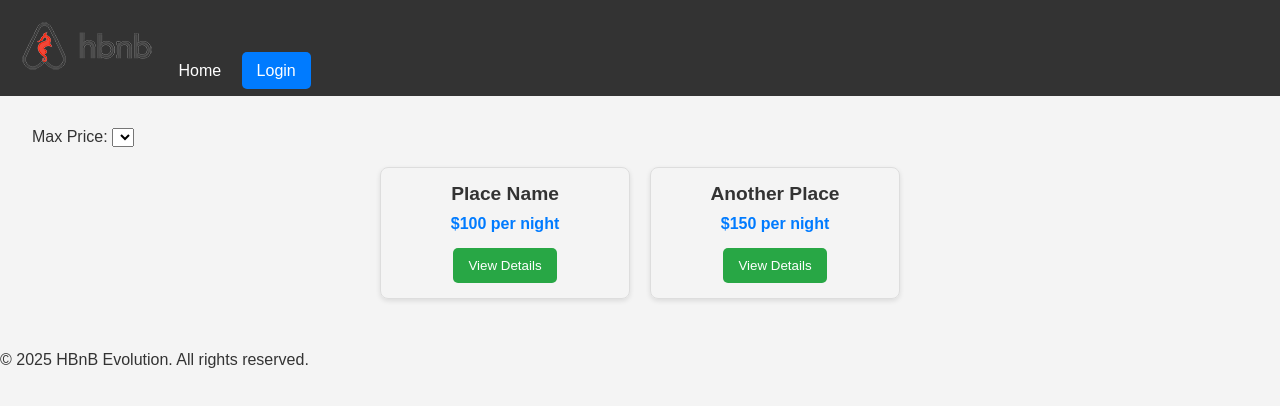
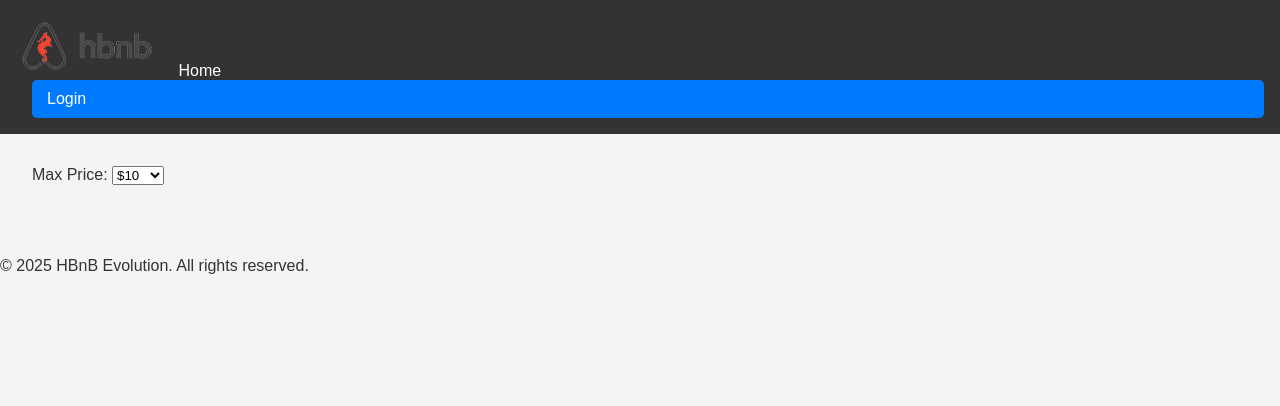
Before and after one commit to MaKSiiMe/holbertonschool-hbnb, a plain HTML site: page Part4/index.html in a window 1280 px wide. Drawn offline with Linux system fonts and the light colour scheme; no server answers.

Commit message:
Mise à jour de l'index HTML et du script JavaScript pour améliorer la gestion des lieux. Ajout de la vérification de l'authentification, de la récupération des lieux via l'API, et de la fonctionnalité de filtrage par prix.

```diff
--- a/Part4/index.html
+++ b/Part4/index.html
@@ -19,21 +19,11 @@
         <section id="filter">
             <label for="price-filter">Max Price:</label>
             <select id="price-filter">
-                <!-- Options will be populated dynamically -->
+                <!-- Les options seront ajoutées dynamiquement -->
             </select>
         </section>
         <section id="places-list">
-            <div class="place-card">
-                <h3 class="place-name">Place Name</h3>
-                <p class="place-price">$100 per night</p>
-                <button class="details-button">View Details</button>
-            </div>
-            <div class="place-card">
-                <h3 class="place-name">Another Place</h3>
-                <p class="place-price">$150 per night</p>
-                <button class="details-button">View Details</button>
-            </div>
-            <!-- Additional cards can be added dynamically -->
+            <!-- Les lieux seront ajoutés dynamiquement -->
         </section>
     </main>
     <footer>
--- a/Part4/scripts.js
+++ b/Part4/scripts.js
@@ -1,16 +1,52 @@
 document.addEventListener('DOMContentLoaded', () => {
+    const loginLink = document.getElementById('login-link');
     const placesList = document.getElementById('places-list');
+    const priceFilter = document.getElementById('price-filter');
 
-    // Fonction pour récupérer les lieux depuis l'API
-    async function fetchPlaces() {
+    // Vérifier l'authentification de l'utilisateur
+    function checkAuthentication() {
+        const token = getCookie('token');
+        if (!token) {
+            loginLink.style.display = 'block';
+        } else {
+            loginLink.style.display = 'none';
+            fetchPlaces(token);
+        }
+    }
+
+    // Fonction pour récupérer la valeur d'un cookie par son nom
+    function getCookie(name) {
+        const value = `; ${document.cookie}`;
+        const parts = value.split(`; ${name}=`);
+        if (parts.length === 2) return parts.pop().split(';').shift();
+        return null;
+    }
+
+    // Récupérer les lieux depuis l'API
+    async function fetchPlaces(token) {
         try {
-            const response = await fetch('http://127.0.0.1:5000/api/v1/places/');
+            const response = await fetch('http://127.0.0.1:5000/api/v1/places/', {
+                method: 'GET',
+                headers: {
+                    'Authorization': `Bearer ${token}`,
+                    'Content-Type': 'application/json',
+                },
+            });
+
             if (!response.ok) {
                 throw new Error('Failed to fetch places');
             }
+
             const places = await response.json();
+            displayPlaces(places);
+        } catch (error) {
+            console.error('Error fetching places:', error);
+        }
+    }
 
-            // Afficher les lieux dans le frontend
+    // Afficher les lieux dans la liste
+    function displayPlaces(places) {
+        placesList.innerHTML = ''; // Effacer le contenu actuel
         places.forEach(place => {
             const card = document.createElement('div');
             card.className = 'place-card';
@@ -21,13 +57,33 @@ document.addEventListener('DOMContentLoaded', () => {
             `;
             placesList.appendChild(card);
         });
-        } catch (error) {
-            console.error('Error fetching places:', error);
-        }
     }
 
-    // Appeler la fonction pour récupérer les lieux
-    fetchPlaces();
+    // Filtrer les lieux par prix
+    priceFilter.addEventListener('change', (event) => {
+        const maxPrice = event.target.value === 'All' ? Infinity : parseFloat(event.target.value);
+        const placeCards = document.querySelectorAll('.place-card');
+
+        placeCards.forEach(card => {
+            const price = parseFloat(card.querySelector('.place-price').textContent.replace('$', '').replace(' per night', ''));
+            card.style.display = price <= maxPrice ? 'block' : 'none';
+        });
+    });
+
+    // Charger les options du filtre de prix
+    function loadPriceFilterOptions() {
+        const options = [10, 50, 100, 'All'];
+        options.forEach(option => {
+            const opt = document.createElement('option');
+            opt.value = option;
+            opt.textContent = option === 'All' ? 'All' : `$${option}`;
+            priceFilter.appendChild(opt);
+        });
+    }
+
+    // Initialisation
+    loadPriceFilterOptions();
+    checkAuthentication();
 
     const isLoggedIn = false; // Changez cette valeur pour tester
 
```
Lines whose indentation alone changed are shown as unchanged.
